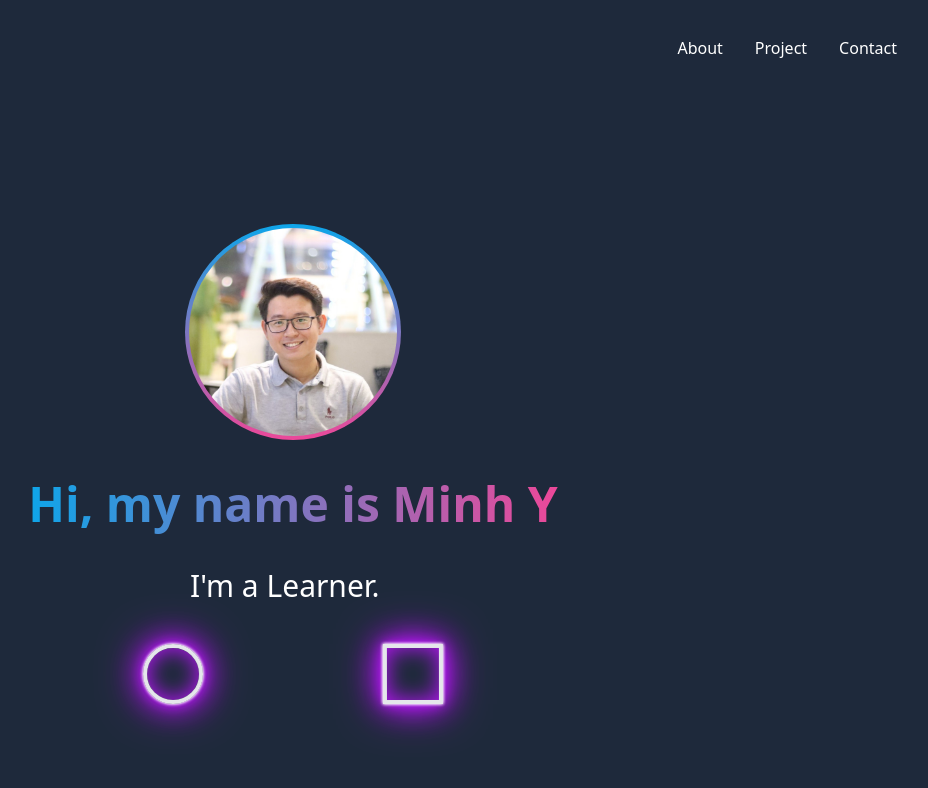
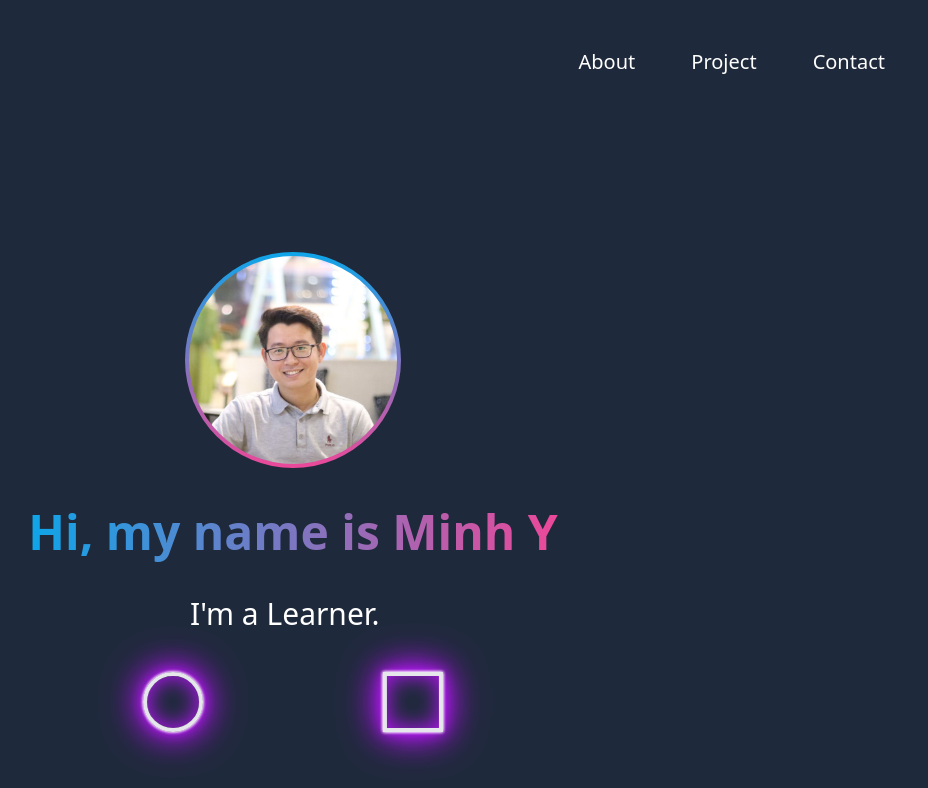
Before and after one commit to minhypro/minhy, a React (Create React App) app: page / in a window 1280 px wide. Shown: the top 788 px of the page, without its empty margins (347-1275 px from the left). Built offline with nearby package versions, Linux system fonts and the light colour scheme; the HTML template or start-up script is replaced by a standard one.

Commit message:
fix css header and remove unuse code

```diff
--- a/src/components/Header.js
+++ b/src/components/Header.js
@@ -11,7 +11,7 @@ export default function Header() {
     <Typography
       as='div'
       variant='small'
-      className='p-1 font-normal capitalize link-underline link-underline-color'
+      className='p-4 text-xl font-normal capitalize link-underline link-underline-color'
     >
       <a href={`#${item}`} className='flex items-center' onClick={() => setOpenNav(false)} >
         {item}
```
Also changed, not shown: src/components/About.js (+1 -10 lines).
